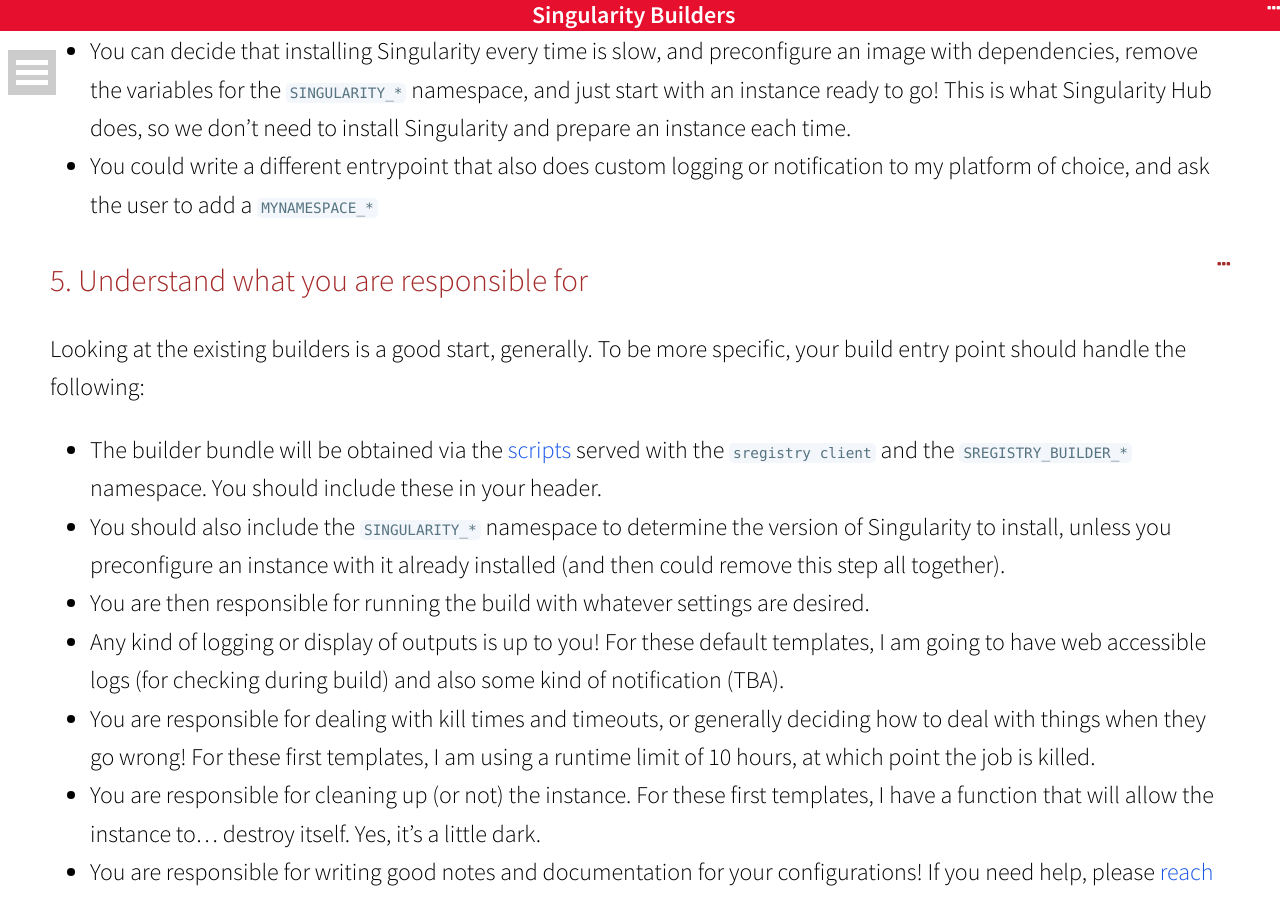
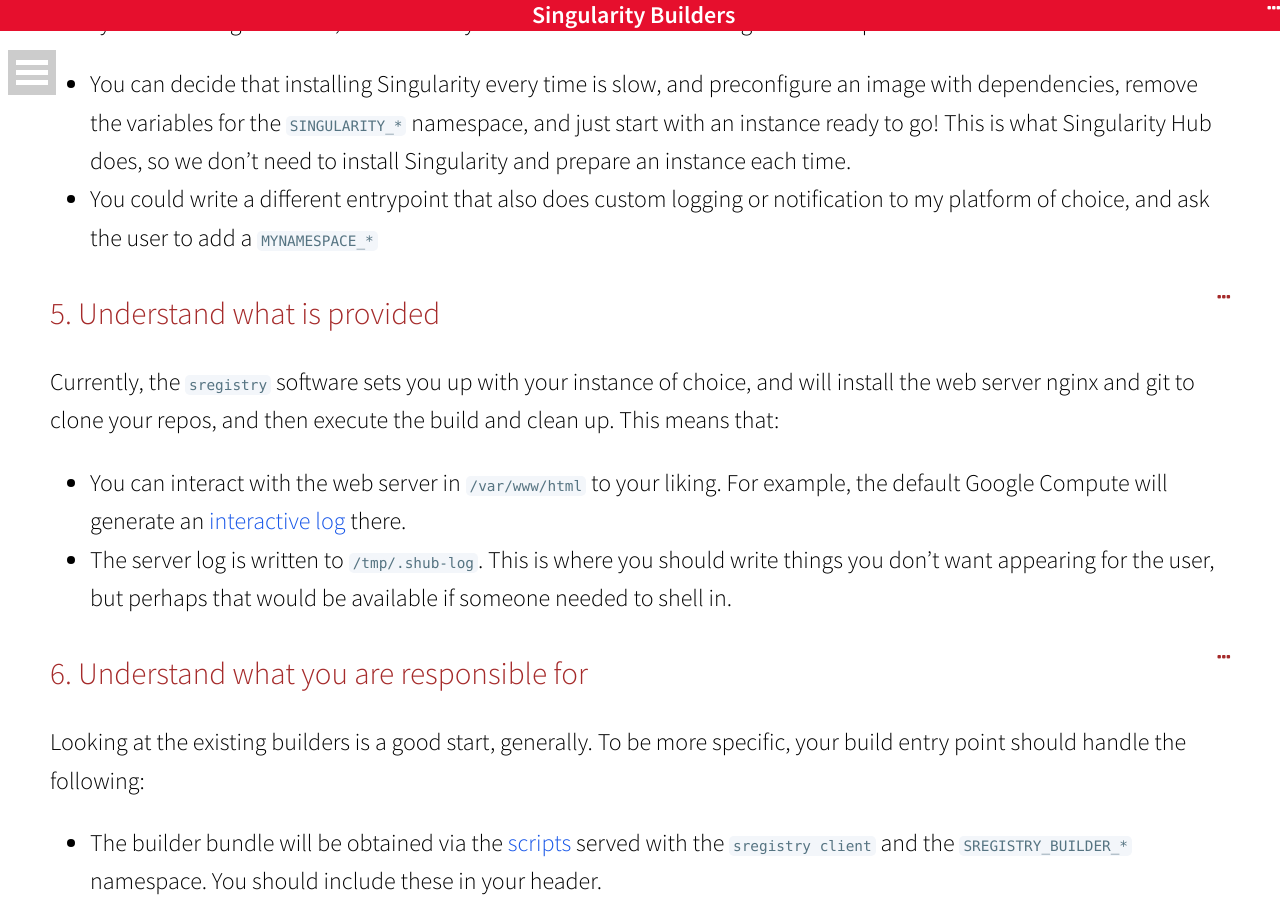
Before and after one commit to singularityhub/builders, a Jekyll site: the page built from docs/pages/builder-flow.md, in a window 1280 px wide and 900 px high, scrolled down 4899 px. Built offline with Jekyll 4.4.1, drawn with Linux system fonts in a browser that asks for light colours; nearby versions of some CDN libraries; some of the changed text lies outside the part shown.

```diff
--- a/docs/pages/builder-flow.md
+++ b/docs/pages/builder-flow.md
@@ -164,7 +164,13 @@ change defaults, or even add your own to do different things! For example:
  - You can decide that installing Singularity every time is slow, and preconfigure an image with dependencies, remove the variables for the `SINGULARITY_*` namespace, and just start with an instance ready to go! This is what Singularity Hub does, so we don't need to install Singularity and prepare an instance each time.
  - You could write a different entrypoint that also does custom logging or notification to my platform of choice, and ask the user to add a `MYNAMESPACE_*`
 
-### 5. Understand what you are responsible for
+### 5. Understand what is provided
+Currently, the `sregistry` software sets you up with your instance of choice, and will install the web server nginx and git to clone your repos, and then execute the build and clean up. This means that:
+
+ - You can interact with the web server in `/var/www/html` to your liking. For example, the default Google Compute will generate an [interactive log](https://vsoch.github.io/sherlock_vep/) there.
+ - The server log is written to `/tmp/.shub-log`. This is where you should write things you don't want appearing for the user, but perhaps that would be available if someone needed to shell in.
+
+### 6. Understand what you are responsible for
 Looking at the existing builders is a good start, generally. To be more specific, your build entry point should handle the following:
 
  - The builder bundle will be obtained via the [scripts](https://github.com/singularityhub/sregistry-cli/tree/master/sregistry/templates) served with the `sregistry client` and the `SREGISTRY_BUILDER_*` namespace. You should include these in your header.
```
Also changed, not shown: docs/pages/README.md (deleted, +0 -33 lines), docs/pages/google-compute.md (+1 -1 lines).
